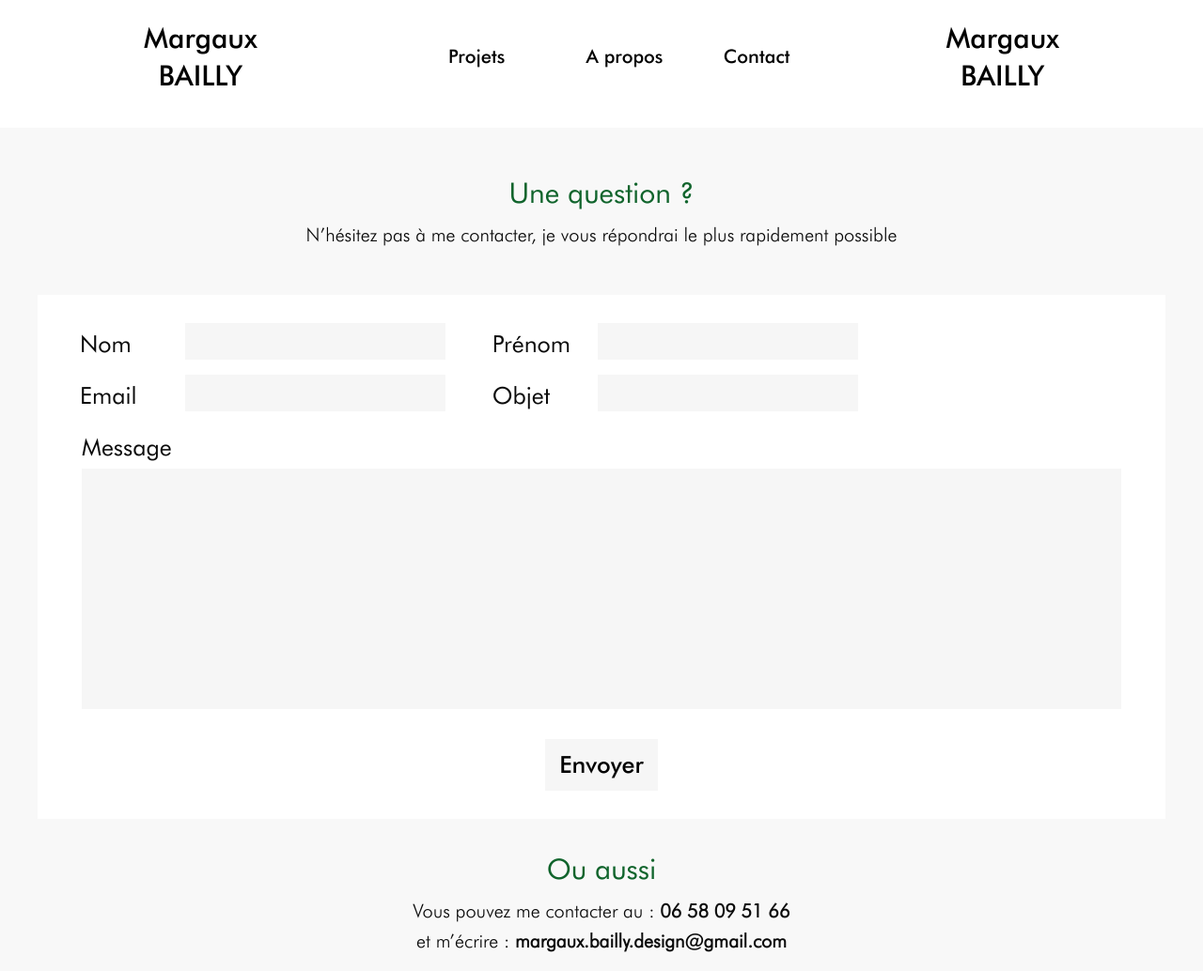
After one commit to Piou-piou/margauxPortfolio, a Symfony app: template templates/pages/contact.html.twig in a window 1280 px wide. The commit adds this page. Shown: the whole page at 94% size. Run offline with Twig, Linux system fonts and the light colour scheme; the template is opened without the code that fills it, so the values that code supplies are empty; style sheets or scripts are compiled from the project's sources; some libraries are stand-ins or nearby versions.

Commit message:
[func] add contact page

```diff
--- /dev/null
+++ b/assets/scss/contact.scss
@@ -0,0 +1,59 @@
+.contact {
+	margin-top: 1rem;
+
+	h2 {
+		font-family: futurabook;
+		color: $contact-h2-color;
+		font-size: 30px;
+		margin-top: 2rem;
+	}
+
+	p {
+		font-family: futuralight;
+		font-size: 20px;
+	}
+
+	form {
+		background: $contact-form-background;
+		padding: 30px;
+		margin-top: 2rem;
+
+		label {
+			font-size: 25px;
+			float: left;
+			font-family: futurabook;
+		}
+
+		input {
+			border: none;
+			background: $contact-form-input-background;
+			box-shadow: none;
+			margin-left: 10px;
+		}
+
+		.message {
+			padding: 0 2rem;
+
+			textarea {
+				border: none;
+				resize: none;
+				background: $contact-form-input-background;
+				box-shadow: none;
+			}
+		}
+
+		button {
+			font-size: 25px;
+			margin: 0 auto;
+			margin-top: 1rem;
+			padding: 15px;
+			display: block;
+			cursor: pointer;
+			background: $contact-form-input-background;
+		}
+	}
+
+	.espace-bottom {
+		margin-bottom: 5rem;
+	}
+}
--- a/assets/scss/style.scss
+++ b/assets/scss/style.scss
@@ -6,6 +6,11 @@
 @font-face {
 	font-family: futurabook;
 	src: url(fonts/futura-book.ttf);
+}
+
+@font-face {
+	font-family: futuralight;
+	src: url(fonts/futura-light.ttf);
 }
 
 @font-face {
@@ -33,6 +38,11 @@ $apropos-span-color: #065f79;
 $apropos-a-background: #588697;
 $apropos-a-color: #ffffff;
 
+$contact-h2-color: #10642c;
+$contact-form-background: #ffffff;
+$contact-form-input-background: #f6f6f6;
+
 @import "header";
 @import "index";
 @import "a_propos";
+@import "contact";
--- a/templates/header.html.twig
+++ b/templates/header.html.twig
@@ -9,9 +9,9 @@
 			</div>
 			<div class="small-12 medium-6 columns">
 				<ul>
-					<li><a href="">Projets</a></li>
+					<li><a href="" title="Mes projets">Projets</a></li>
 					<li><a href="{{ path('a_propos') }}" title="A propos de Margaux Bailly - designer">A propos</a></li>
-					<li><a href="">Contact</a></li>
+					<li><a href="{{ path('contact') }}" title="Contactez Margaux Bailly">Contact</a></li>
 				</ul>
 			</div>
 			<div class="small-12 medium-2 columns end">
--- /dev/null
+++ b/templates/pages/contact.html.twig
@@ -0,0 +1,76 @@
+{% extends 'base.html.twig' %}
+
+
+{% block body %}
+	<div class="contact">
+		<div class="row">
+			<h2 class="text-center">Une question ?</h2>
+
+			<p class="text-center">N’hésitez pas à me contacter, je vous répondrai le plus rapidement possible</p>
+		</div>
+
+		<form action="" class="row">
+			<div class="row">
+				<div class="small-12 medium-9 columns">
+					<div class="row">
+						<div class="small-12 medium-6 columns">
+							<div class="small-12 medium-3 columns">
+								<label for="">Nom</label>
+							</div>
+							<div class="small-12 medium-9 columns">
+								<input type="text">
+							</div>
+						</div>
+						<div class="small-12 medium-6 columns">
+							<div class="small-12 medium-3 columns">
+								<label for="">Prénom</label>
+							</div>
+							<div class="small-12 medium-9 columns">
+								<input type="text">
+							</div>
+						</div>
+					</div>
+				</div>
+			</div>
+			<div class="row">
+				<div class="small-12 medium-9 columns">
+					<div class="row">
+						<div class="small-12 medium-6 columns">
+							<div class="small-12 medium-3 columns">
+								<label for="">Email</label>
+							</div>
+							<div class="small-12 medium-9 columns">
+								<input type="text">
+							</div>
+						</div>
+						<div class="small-12 medium-6 columns">
+							<div class="small-12 medium-3 columns">
+								<label for="">Objet</label>
+							</div>
+							<div class="small-12 medium-9 columns">
+								<input type="text">
+							</div>
+						</div>
+					</div>
+				</div>
+			</div>
+			<div class="row">
+				<div class="small-12 columns message">
+					<label for="">Message</label>
+					<textarea name="" id="" cols="30" rows="10"></textarea>
+				</div>
+			</div>
+			<div class="row">
+				<button>Envoyer</button>
+			</div>
+		</form>
+
+		<div class="row espace-bottom">
+			<h2 class="text-center">Ou aussi</h2>
+			<p class="text-center">
+				Vous pouvez me contacter au : <strong>06 58 09 51 66</strong><br>
+				et m’écrire : <strong>margaux.bailly.design@gmail.com</strong>
+			</p>
+		</div>
+	</div>
+{% endblock %}
```
Also changed, not shown: src/Controller/PagesController.php (+8 -0 lines), assets/scss/fonts/futura-light.ttf (added).
